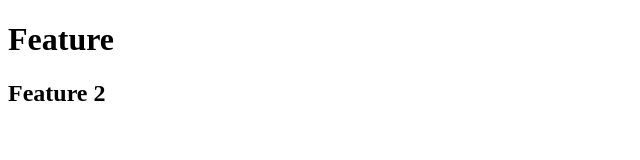
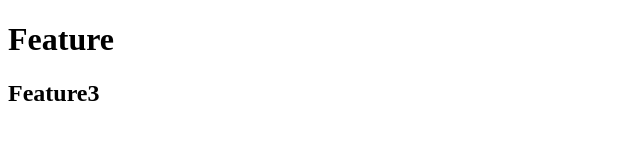
Before and after one commit to jayasai-gorre/demo-branching, a plain HTML site: page feature.html in a window 1280 px wide. Shown: the full height of the page, 0-640 px from the left. Drawn offline with Linux system fonts and the light colour scheme.

Commit message:
change the feature2 to feature3

```diff
--- a/feature.html
+++ b/feature.html
@@ -7,6 +7,6 @@
 </head>
 <body>
     <h1>Feature</h1>
-    <h2>Feature 2</h2>
+    <h2>Feature3</h2>
 </body>
 </html>
```
